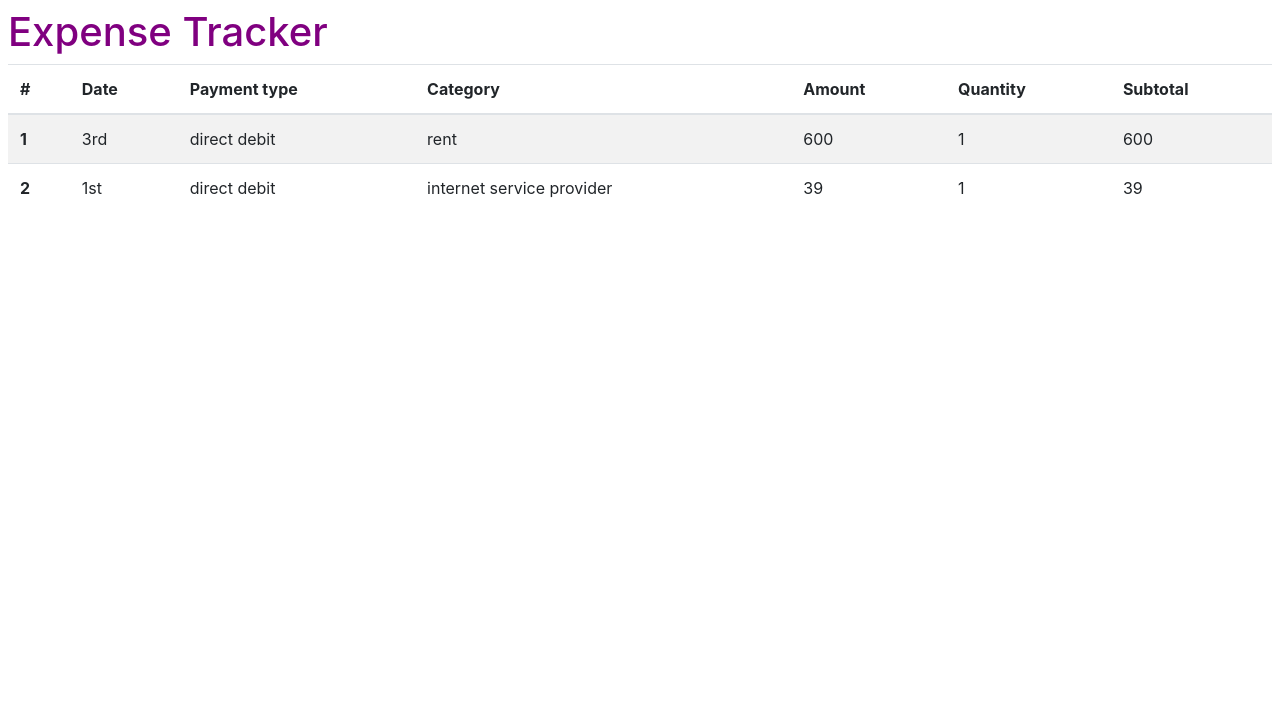
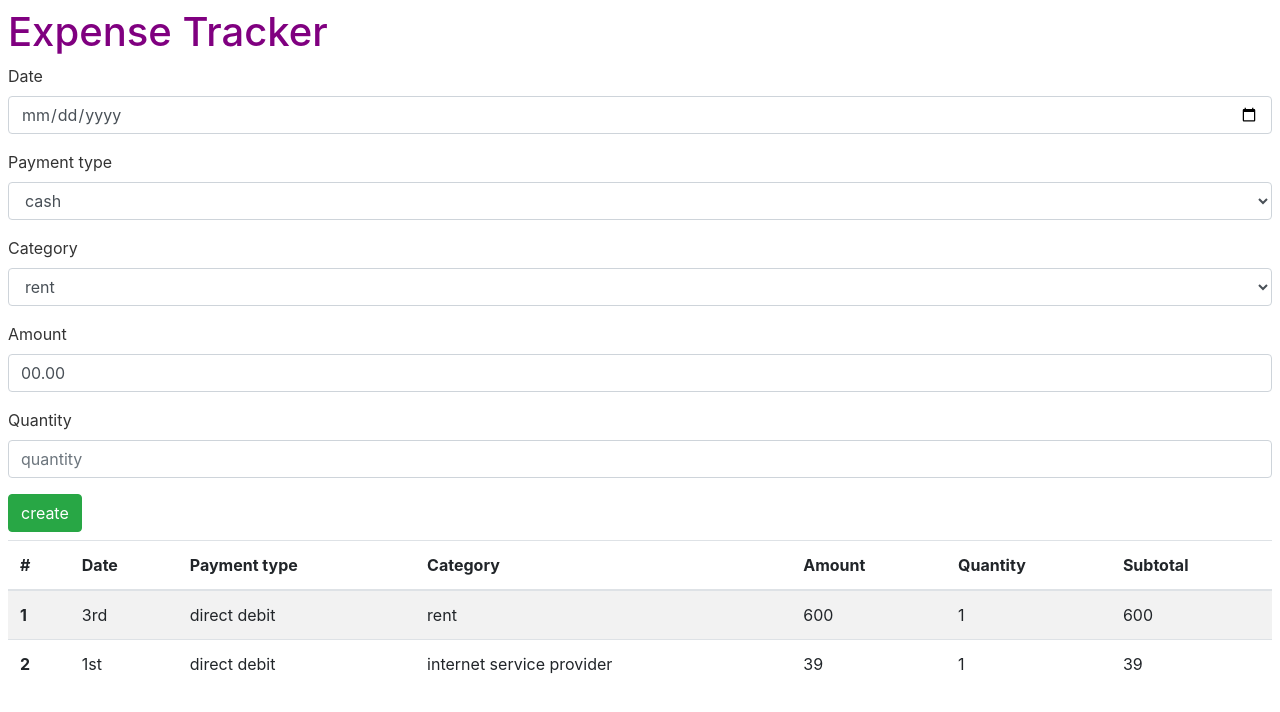
Before and after one commit to sandix34/Expense-Tracker, a Svelte app: page / in a window 1280 px wide. Shown: the top 712 px of the page. Built offline with nearby package versions, Linux system fonts and the light colour scheme.

Commit message:
Création du component ExpenseCreate.svelte

```diff
--- a/src/App.svelte
+++ b/src/App.svelte
@@ -1,6 +1,7 @@
 <script>
   import ExpenseTable from "./components/ExpenseTable.svelte";
   import store from "./store/ExpenseStore.js";
+  import ExpenseCreate from "./components/ExpenseCreate.svelte";
 
   export let title;
   let expenses = [];
@@ -17,4 +18,5 @@
 </style>
 
 <h1>{title}</h1>
+<ExpenseCreate/>
 <ExpenseTable expenses={expenses} />
--- /dev/null
+++ b/src/components/ExpenseCreate.svelte
@@ -0,0 +1,67 @@
+<script>
+    let date;
+    let paymentType;
+    let category;
+    let amount ="00.00";
+    let quantity;
+
+    $: subtotal = amount * quantity;
+
+  const createExpense = () => {
+    console.log("createExpense");
+  };
+</script>
+
+<style>
+
+</style>
+
+<form on:submit|preventDefault={createExpense}>
+  <div class="form-group">
+    <label for="date">Date</label>
+    <input
+      type="date"
+      class="form-control"
+      id="date"
+      placeholder="dd/mm/yyyy"
+      bind:value={date} />
+  </div>
+   <div class="form-group">
+    <label for="paymentType">Payment type</label>
+    <select class="form-control" id="paymentType" bind:value={paymentType}>
+      <option value="cash">cash</option>
+      <option value="card">card</option>
+      <option value="direct-debit">direct debit</option>
+      <option value="cheque">cheque</option>
+    </select>
+  </div>
+  <div class="form-group">
+    <label for="category">Category</label>
+    <select class="form-control" id="category" bind:value={category}>
+      <option value="rent">rent</option>
+      <option value="electricity">electricity</option>
+      <option value="food">food</option>
+      <option value="phone">phone</option>
+      <option value="gas">gas</option>
+    </select>
+  </div>
+  <div class="form-group">
+    <label for="amount">Amount</label>
+    <input
+      type="text"
+      class="form-control"
+      id="amount"
+      placeholder="amount"
+      bind:value={amount} />
+  </div>
+  <div class="form-group">
+    <label for="quantity">Quantity</label>
+    <input
+      type="number"
+      class="form-control"
+      id="quantity"
+      placeholder="quantity"
+      bind:value={quantity} />
+  </div>
+  <button type="submit" class="btn btn-success">create</button>
+</form>
```
